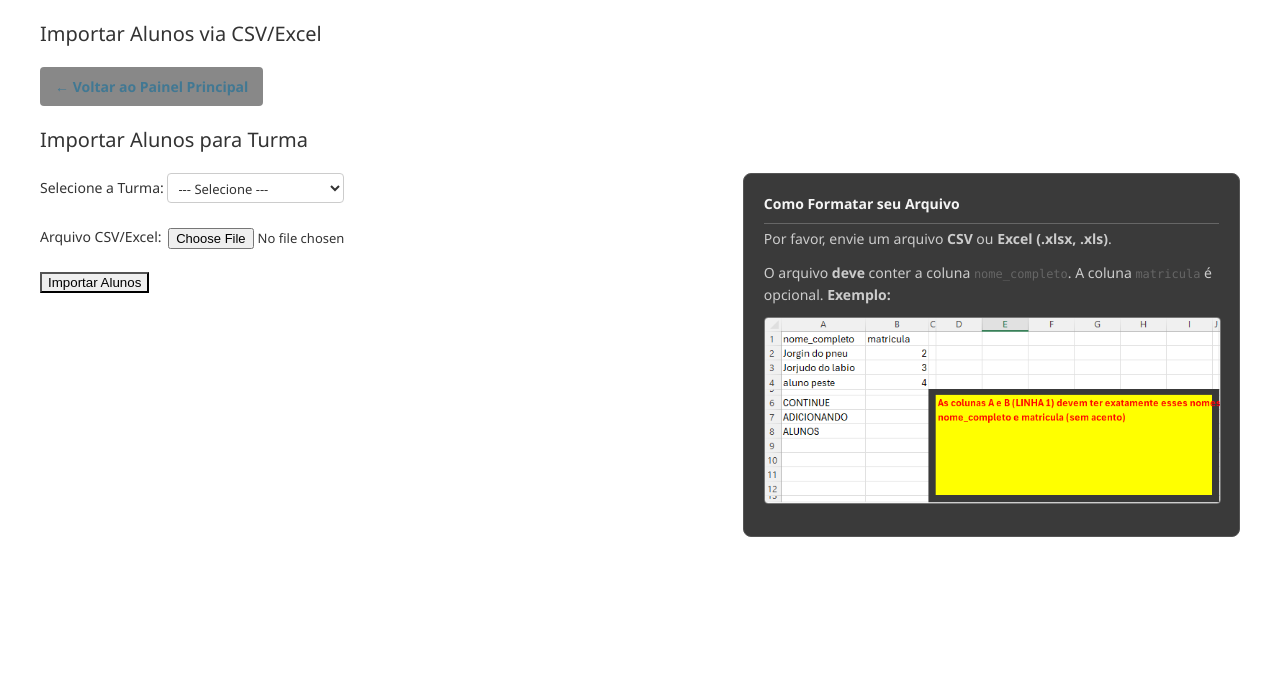
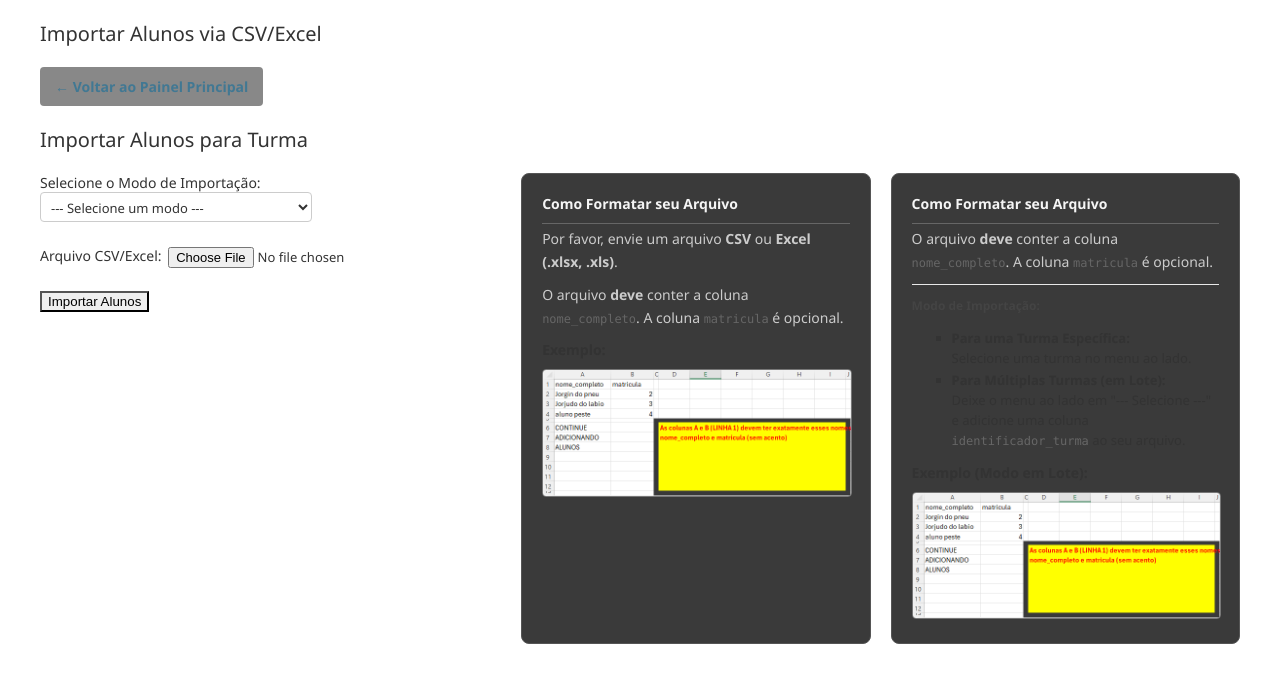
Before and after one commit to RomuloCifer/Site_boletins, a Django app: page /admin-tools/importar-alunos/ in a window 1280 px wide. Shown: the part 92-775 px from the top of the page. Run offline with Django 5.2, Linux system fonts and the light colour scheme; a user stored in the database is signed in; tables that the repository leaves empty hold one stand-in row (values such as "Sample post").

Commit message:
Atualiza o painel de importação de alunos para suportar modos de importação em lote e turma específica. Melhora a validação de arquivos e mensagens de erro, além de ajustar a interface do usuário para melhor clareza.
Agora os alunos podem estar no mesmo arquivo que o sistema irá identificar a turma.
Caso a turma não exista, retorna um erro com as turmas que tiveram problema, assim o admin consegue corrigir o CSV ou criar as turmas.

```diff
--- a/admin_panel/templates/admin_panel/importar_alunos.html
+++ b/admin_panel/templates/admin_panel/importar_alunos.html
@@ -31,14 +31,21 @@
             <form method="POST" enctype="multipart/form-data">
                 {% csrf_token %}
 
-                <label for="turma_id">Selecione a Turma:</label>
+                <label for="turma_id">Selecione o Modo de Importação:</label>
                 <select name="turma_id" id="turma_id" required>
-                    <option value="">--- Selecione ---</option>
-                    {% for turma in turmas %}
-                    <option value="{{ turma.pk }}">
-                        {{ turma.nome }} ({{ turma.identificador_turma }})
-                    </option>
-                    {% endfor %}
+                    <option value="">--- Selecione um modo ---</option>
+                    <optgroup label="Modo em Lote">
+                        <option value="lote" style="font-weight: bold; color: #66bb6a;">
+                            Importar Múltiplas Turmas (em Lote)
+                        </option>
+                    </optgroup>
+                    <optgroup label="Turma Específica">
+                        {% for turma in turmas %}
+                        <option value="{{ turma.pk }}">
+                            {{ turma.nome }} ({{ turma.identificador_turma }})
+                        </option>
+                        {% endfor %}
+                    </optgroup>
                 </select>
                 <br><br>
 
@@ -58,11 +65,31 @@
             <p>
                 O arquivo <strong>deve</strong> conter a coluna <code>nome_completo</code>.
                 A coluna <code>matricula</code> é opcional.
-            </V>
-
+            </p>
             <strong>Exemplo:</strong>
             <img src="{% static 'admin_panel/images/exemplo-importacao.png' %}" alt="Exemplo de planilha Excel com colunas nome_completo e matricula">
         </div>
 
+        <div class="tip-panel">
+            <h3>Como Formatar seu Arquivo</h3>
+            <p>
+                O arquivo <strong>deve</strong> conter a coluna <code>nome_completo</code>.
+                A coluna <code>matricula</code> é opcional.
+            </p>
+
+            <hr style="border-color: #555;">
+
+            <h4>Modo de Importação:</h4>
+            <ul>
+                <li><strong>Para uma Turma Específica:</strong><br>
+                    Selecione uma turma no menu ao lado.</li>
+                <li><strong>Para Múltiplas Turmas (em Lote):</strong><br>
+                    Deixe o menu ao lado em "--- Selecione ---" e adicione uma coluna <code>identificador_turma</code> ao seu arquivo.</li>
+            </ul>
+
+            <strong>Exemplo (Modo em Lote):</strong>
+            <img src="{% static 'admin_panel/images/exemplo-importacao.png' %}" alt="Exemplo de planilha Excel com colunas nome_completo e identificador_turma">
+        </div>
+
     </div> </div>
 {% endblock %}
--- a/admin_panel/views.py
+++ b/admin_panel/views.py
@@ -48,11 +48,15 @@
     if request.method == 'POST': # Verifica se o método é POST
         turma_id = request.POST.get('turma_id') # Obtém a turma selecionada
         uploaded_file = request.FILES.get('arquivo_alunos')  # Obtém o arquivo enviado
-        if not turma_id or not uploaded_file:
-            messages.error(request, "Por favor, selecione uma turma e envie um arquivo.")
+
+        if not turma_id:
+            messages.error(request, "Por favor, selecione um modo de importação (Lote ou Turma Específica).")
             return redirect('admin_panel:importar_alunos') # Redireciona de volta à página de importação
+        if not uploaded_file:
+            messages.error(request, "Nenhum arquivo foi enviado.")
+            return redirect('admin_panel:importar_alunos')
         try:
-            turma = Turma.objects.get(id=turma_id) # Obtém a turma selecionada
+
             df = handle_uploaded_file(uploaded_file) # Processa o arquivo
             # Verifica se a coluna 'nome_completo' existe
             if 'nome_completo' not in df.columns:
@@ -60,31 +64,66 @@
                 messages.error(request, f"O arquivo deve conter uma coluna 'nome_completo'. {colunas_encontradas} foram encontradas.")
                 return redirect('admin_panel:importar_alunos')
             # Processamento de dados.
-            alunos_criados = 0 # Contador de alunos criados
-            alunos_atualizados = 0 # Contador de alunos atualizados
+            if turma_id == 'lote':
+                if 'identificador_turma' not in df.columns:
+                    colunas = list(df.columns)
+                    messages.error(request, f"Para importação em lote, o arquivo deve conter a coluna 'identificador_turma'. {colunas} foram encontradas.")
+                    return redirect('admin_panel:importar_alunos')
+                # Importação em lote para múltiplas turmas
+                turmas_map = {t.identificador_turma: t for t in Turma.objects.all()} # Mapeia identificadores para objetos Turma
+                alunos_criados = 0 # Contador de alunos criados
+                alunos_atualizados = 0 # Contador de alunos atualizados
+                erros_turma_nao_encontrada = set() # Armazena identificadores de turmas não encontradas
 
-            for index, row in df.iterrows(): # Itera sobre cada linha do DataFrame
-                nome = row['nome_completo'] # Obtém o nome completo
-                matricula = row.get('matricula') # Obtém a matrícula, se existir
-                aluno, criado = Aluno.objects.update_or_create( # Atualiza ou cria o aluno
-                    nome_completo=nome,
-                    turma=turma,
-                    defaults={'matricula':matricula}
+                for index, row in df.iterrows():
+                    id_turma_csv = str(row['identificador_turma'])
+                    turma = turmas_map.get(id_turma_csv)
+
+                    if turma:
+                        aluno, criado = Aluno.objects.update_or_create(
+                            nome_completo=row['nome_completo'],
+                            turma=turma,
+                            defaults={'matricula': row.get('matricula')}
+                            )
+                        if criado:
+                            alunos_criados += 1
+                        else:
+                            alunos_atualizados += 1
+                    else:
+                        erros_turma_nao_encontrada.add(id_turma_csv)
+
+                    messages.success(request,
+                    f"Importação EM LOTE concluída. "
+                    f"Criados: {alunos_criados} | Atualizados: {alunos_atualizados}."
                 )
-                if criado: # Se o aluno foi criado
-                    alunos_criados += 1
-                else: # Se o aluno foi atualizado
-                    alunos_atualizados += 1
+                    if erros_turma_nao_encontrada:
+                        mensagens_erro = ", ".join(erros_turma_nao_encontrada)
+                        messages.warning(request, f"As seguintes turmas não foram encontradas: {mensagens_erro}.")
+            else:
+                # O 'try/except' externo vai pegar Turma.DoesNotExist se o ID for inválido
+                turma = Turma.objects.get(id=turma_id)
+                alunos_criados = 0
+                alunos_atualizados = 0
 
-            # Mensagem de sucesso
-            messages.success(request,
-                f"Importação concluída para a Turma '{turma.nome} ({turma.identificador_turma})'. "
-                f"Criados: {alunos_criados} | Atualizados: {alunos_atualizados}."
-            )
+                for index, row in df.iterrows():
+                    aluno, criado = Aluno.objects.update_or_create(
+                        nome_completo=row['nome_completo'],
+                        turma=turma,
+                        defaults={'matricula': row.get('matricula')}
+                    )
+                    if criado:
+                        alunos_criados += 1
+                    else:
+                        alunos_atualizados += 1
+
+                messages.success(request,
+                    f"Importação concluída para a Turma '{turma.nome}'. "
+                    f"Criados: {alunos_criados} | Atualizados: {alunos_atualizados}."
+                )
         except Turma.DoesNotExist:
             messages.error(request, "Turma selecionada não existe.")
         except ValueError as ve:
-            messages.error(request, str(ve))
+            messages.error(request, "O ID da turma selecionado é inválido.")
         except Exception as e:
             messages.error(request, f"Ocorreu um erro durante a importação: {str(e)}")
         return redirect('admin_panel:importar_alunos') # Redireciona de volta à página de importação
```
